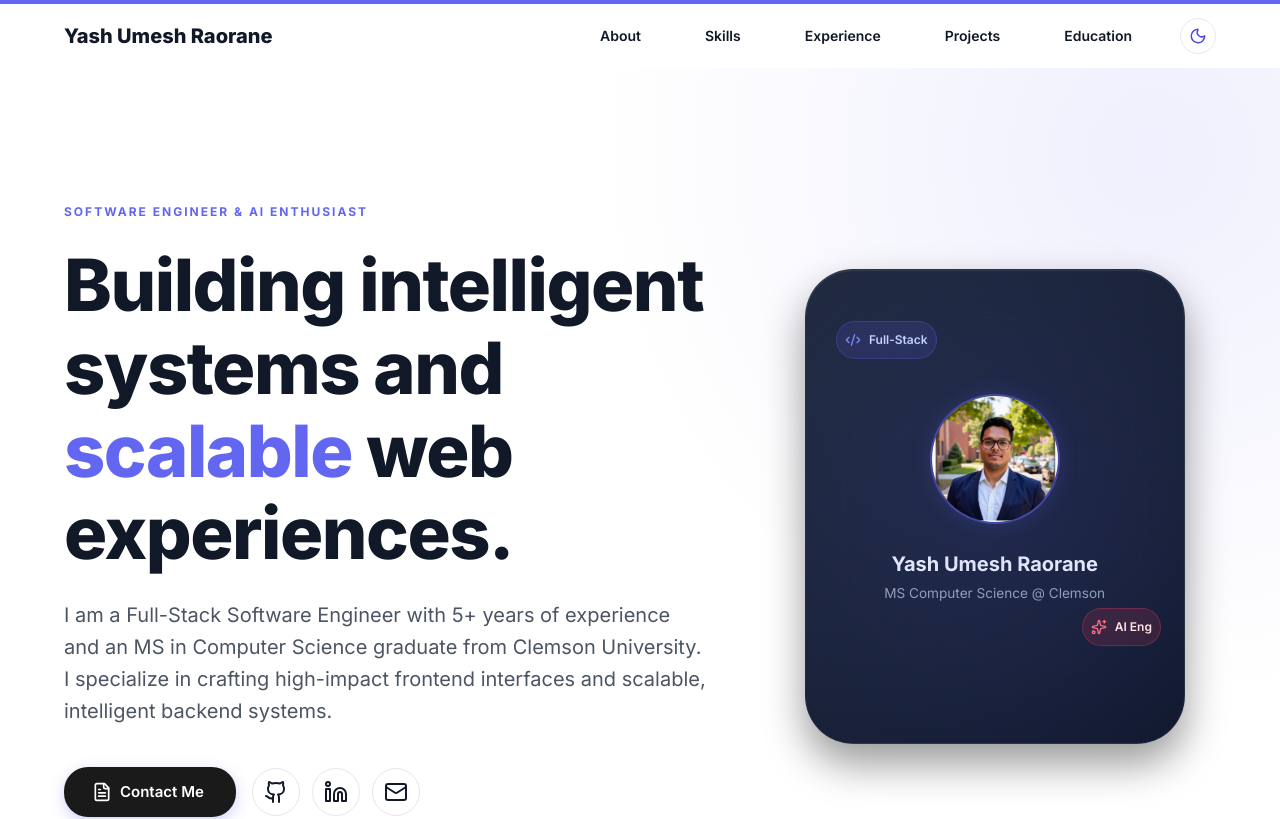
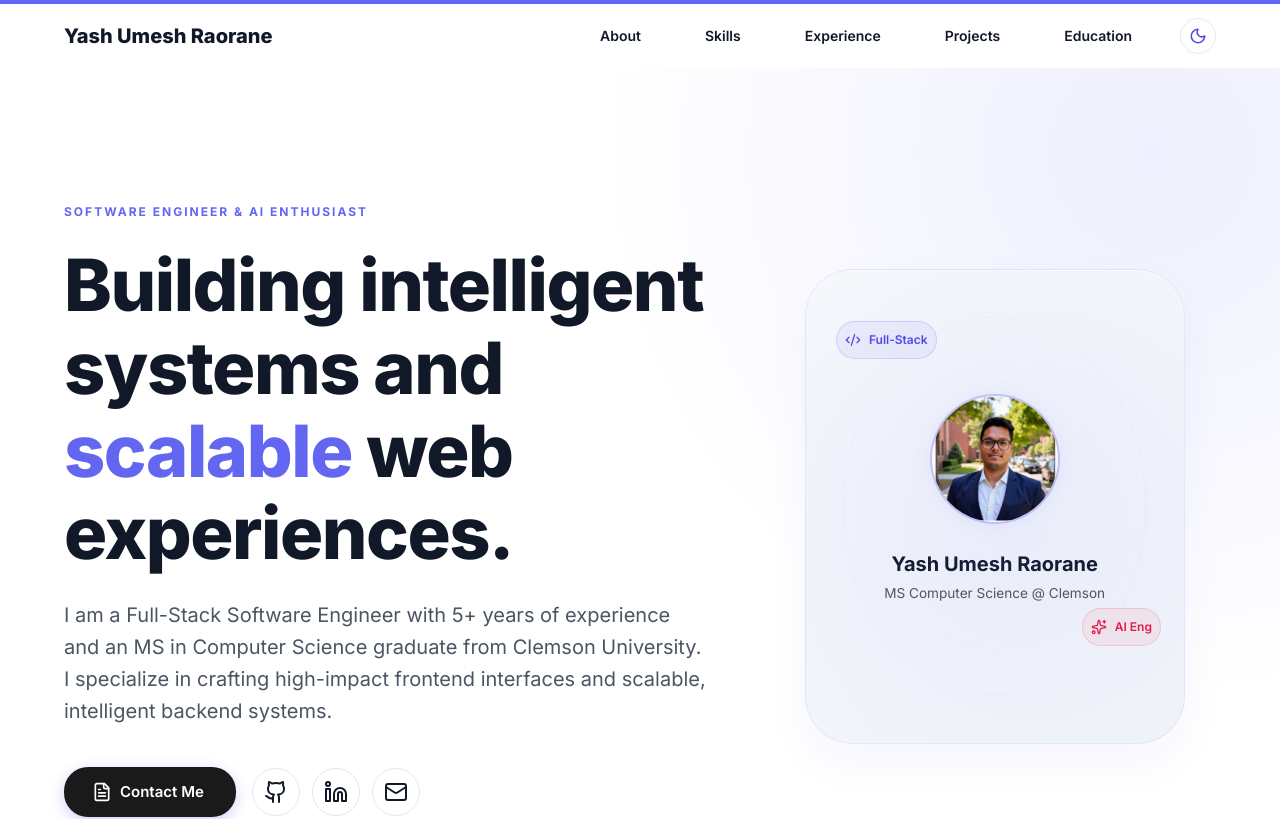
Before and after one commit to yashraorane25/yash_portfolio, a React (Vite) app: page / in a window 1280 px wide. Shown: the top 819 px of the page. Built offline with nearby package versions, Linux system fonts and the light colour scheme.

Commit message:
style: update footer aesthetics and hero card styling
Refactor footer colors and borders for improved light mode support, update full name display, and adjust hero image card background and shadows to adapt dynamically to the active theme.

```diff
--- a/src/components/Footer.tsx
+++ b/src/components/Footer.tsx
@@ -8,33 +8,33 @@ export default function Footer() {
   return (
     <Box
       sx={{
-        bgcolor: isDark ? '#111625' : 'primary.main',
-        color: isDark ? 'text.primary' : 'white',
+        bgcolor: isDark ? '#111625' : '#f8fafc',
+        color: 'text.primary',
         py: 8,
         mt: 'auto',
-        borderTop: isDark ? '1px solid rgba(129, 140, 248, 0.12)' : 'none',
+        borderTop: isDark ? '1px solid rgba(129, 140, 248, 0.12)' : '1px solid #e2e8f0',
         transition: 'all 0.3s ease'
       }}
     >
       <Container maxWidth="lg">
         <Grid container spacing={4}>
           <Grid size={{ xs: 12, md: 6 }}>
-            <Typography variant="h5" sx={{ fontWeight: 800, mb: 2, color: isDark ? 'secondary.main' : 'inherit' }}>
-              YASH RAORANE
+            <Typography variant="h5" sx={{ fontWeight: 800, mb: 2, color: 'secondary.main' }}>
+              YASH UMESH RAORANE
             </Typography>
-            <Typography variant="body1" sx={{ color: isDark ? 'text.secondary' : 'rgba(255, 255, 255, 0.6)', maxWidth: 400 }}>
+            <Typography variant="body1" sx={{ color: 'text.secondary', maxWidth: 400 }}>
               Building the future of web and AI. Let's connect and create something amazing together.
             </Typography>
           </Grid>
           <Grid size={{ xs: 12, md: 6 }} sx={{ display: 'flex', justifyContent: { md: 'flex-end' }, alignItems: 'center' }}>
             <Stack direction="row" spacing={3}>
-              <SocialLink href="https://github.com/yashraorane25" icon={<Github size={24} />} isDark={isDark} />
-              <SocialLink href="https://linkedin.com/in/yashraorane" icon={<Linkedin size={24} />} isDark={isDark} />
-              <SocialLink href="mailto:yashraorane25@gmail.com" icon={<Mail size={24} />} isDark={isDark} />
+              <SocialLink href="https://github.com/yashraorane25" icon={<Github size={24} />} />
+              <SocialLink href="https://linkedin.com/in/yashraorane" icon={<Linkedin size={24} />} />
+              <SocialLink href="mailto:yashraorane25@gmail.com" icon={<Mail size={24} />} />
             </Stack>
           </Grid>
         </Grid>
-        <Divider sx={{ my: 4, borderColor: isDark ? 'divider' : 'rgba(255, 255, 255, 0.1)' }} />
+        <Divider sx={{ my: 4, borderColor: 'divider' }} />
         {/*<Box sx={{ display: 'flex', justifyContent: 'space-between', flexWrap: 'wrap', gap: 2 }}>
           <Typography variant="body2" sx={{ color: isDark ? 'text.secondary' : 'rgba(255, 255, 255, 0.4)' }}>
             © {new Date().getFullYear()} Yash Umesh Raorane. All rights reserved.
@@ -48,7 +48,7 @@ export default function Footer() {
   );
 }
 
-function SocialLink({ href, icon, isDark }: { href: string; icon: React.ReactNode; isDark: boolean }) {
+function SocialLink({ href, icon }: { href: string; icon: React.ReactNode }) {
   return (
     <Box
       component="a"
@@ -56,10 +56,10 @@ function SocialLink({ href, icon, isDark }: { href: string; icon: React.ReactNod
       target="_blank"
       rel="noopener noreferrer"
       sx={{
-        color: isDark ? 'text.secondary' : 'rgba(255, 255, 255, 0.6)',
+        color: 'text.secondary',
         transition: 'all 0.2s',
         '&:hover': {
-          color: isDark ? 'secondary.main' : 'white',
+          color: 'secondary.main',
           transform: 'translateY(-2px)'
         }
       }}
--- a/src/components/Hero.tsx
+++ b/src/components/Hero.tsx
@@ -1,4 +1,4 @@
-import { Box, Typography, Button, Container, Stack, Grid } from '@mui/material';
+import { Box, Typography, Button, Container, Stack, Grid, useTheme } from '@mui/material';
 import { motion } from 'motion/react';
 import { Github, Linkedin, Mail, FileText, User, Sparkles, Code2, Globe } from 'lucide-react';
 import { useState } from 'react';
@@ -7,6 +7,8 @@ import yashPhoto from '../assets/Yash_Image.png';
 
 export default function Hero() {
   const [imageError, setImageError] = useState(false);
+  const theme = useTheme();
+  const isDark = theme.palette.mode === 'dark';
   return (
     <Box
       sx={{
@@ -117,9 +119,15 @@ export default function Hero() {
                   aspectRatio: '4/5',
                   borderRadius: 4,
                   overflow: 'hidden',
-                  background: 'linear-gradient(135deg, rgba(30, 41, 59, 1) 0%, rgba(15, 23, 42, 1) 100%)',
-                  border: '1px solid rgba(255, 255, 255, 0.08)',
-                  boxShadow: '0 20px 40px rgba(0,0,0,0.4), inset 0 1px 1px rgba(255,255,255,0.1)',
+                  background: isDark
+                    ? 'linear-gradient(135deg, rgba(30, 41, 59, 1) 0%, rgba(15, 23, 42, 1) 100%)'
+                    : 'linear-gradient(135deg, #f8fafc 0%, #f1f5f9 100%)',
+                  border: isDark
+                    ? '1px solid rgba(255, 255, 255, 0.08)'
+                    : '1px solid rgba(99, 102, 241, 0.12)',
+                  boxShadow: isDark
+                    ? '0 20px 40px rgba(0,0,0,0.4), inset 0 1px 1px rgba(255,255,255,0.1)'
+                    : '0 20px 40px rgba(99, 102, 241, 0.06), inset 0 1px 1px rgba(255,255,255,0.8)',
                   display: 'flex',
                   flexDirection: 'column',
                   alignItems: 'center',
@@ -132,15 +140,17 @@ export default function Hero() {
                     left: '-50%',
                     width: '200%',
                     height: '200%',
-                    background: 'radial-gradient(circle, rgba(99, 102, 241, 0.15) 0%, transparent 60%)',
+                    background: isDark
+                      ? 'radial-gradient(circle, rgba(99, 102, 241, 0.15) 0%, transparent 60%)'
+                      : 'radial-gradient(circle, rgba(99, 102, 241, 0.08) 0%, transparent 60%)',
                     pointerEvents: 'none'
                   }
                 }}
               >
                 {/* Tech background animation details */}
-                <Box sx={{ position: 'absolute', inset: 0, opacity: 0.2, pointerEvents: 'none' }}>
-                  <Box sx={{ position: 'absolute', top: '10%', left: '10%', width: '80%', height: '80%', border: '1px dashed rgba(255,255,255,0.15)', borderRadius: '50%' }} />
-                  <Box sx={{ position: 'absolute', top: '20%', left: '20%', width: '60%', height: '60%', border: '1px dashed rgba(255,255,255,0.1)', borderRadius: '50%' }} />
+                <Box sx={{ position: 'absolute', inset: 0, opacity: isDark ? 0.2 : 0.4, pointerEvents: 'none' }}>
+                  <Box sx={{ position: 'absolute', top: '10%', left: '10%', width: '80%', height: '80%', border: isDark ? '1px dashed rgba(255,255,255,0.15)' : '1px dashed rgba(99, 102, 241, 0.15)', borderRadius: '50%' }} />
+                  <Box sx={{ position: 'absolute', top: '20%', left: '20%', width: '60%', height: '60%', border: isDark ? '1px dashed rgba(255,255,255,0.1)' : '1px dashed rgba(99, 102, 241, 0.1)', borderRadius: '50%' }} />
                 </Box>
 
                 {/* Animated Floating Badges */}
@@ -152,9 +162,9 @@ export default function Hero() {
                     position: 'absolute',
                     top: '12%',
                     left: '8%',
-                    bgcolor: 'rgba(99, 102, 241, 0.15)',
+                    bgcolor: isDark ? 'rgba(99, 102, 241, 0.15)' : 'rgba(99, 102, 241, 0.08)',
                     backdropFilter: 'blur(4px)',
-                    border: '1px solid rgba(99, 102, 241, 0.3)',
+                    border: isDark ? '1px solid rgba(99, 102, 241, 0.3)' : '1px solid rgba(99, 102, 241, 0.2)',
                     p: 1,
                     borderRadius: 2,
                     display: 'flex',
@@ -162,8 +172,8 @@ export default function Hero() {
                     gap: 1
                   }}
                 >
-                  <Code2 size={16} style={{ color: '#818cf8' }} />
-                  <Typography variant="caption" sx={{ color: '#c7d2fe', fontWeight: 600 }}>Full-Stack</Typography>
+                  <Code2 size={16} style={{ color: isDark ? '#818cf8' : '#4f46e5' }} />
+                  <Typography variant="caption" sx={{ color: isDark ? '#c7d2fe' : '#4f46e5', fontWeight: 600 }}>Full-Stack</Typography>
                 </Box>
 
                 <Box
@@ -174,9 +184,9 @@ export default function Hero() {
                     position: 'absolute',
                     bottom: '22%',
                     right: '6%',
-                    bgcolor: 'rgba(244, 63, 94, 0.15)',
+                    bgcolor: isDark ? 'rgba(244, 63, 94, 0.15)' : 'rgba(244, 63, 94, 0.08)',
                     backdropFilter: 'blur(4px)',
-                    border: '1px solid rgba(244, 63, 94, 0.3)',
+                    border: isDark ? '1px solid rgba(244, 63, 94, 0.3)' : '1px solid rgba(244, 63, 94, 0.2)',
                     p: 1,
                     borderRadius: 2,
                     display: 'flex',
@@ -184,8 +194,8 @@ export default function Hero() {
                     gap: 1
                   }}
                 >
-                  <Sparkles size={16} style={{ color: '#fb7185' }} />
-                  <Typography variant="caption" sx={{ color: '#ffe4e6', fontWeight: 600 }}>AI Eng</Typography>
+                  <Sparkles size={16} style={{ color: isDark ? '#fb7185' : '#e11d48' }} />
+                  <Typography variant="caption" sx={{ color: isDark ? '#ffe4e6' : '#e11d48', fontWeight: 600 }}>AI Eng</Typography>
                 </Box>
 
                 {/* Avatar Photo / Silhouette Fallback */}
@@ -195,9 +205,15 @@ export default function Hero() {
                     width: 130,
                     height: 130,
                     borderRadius: '50%',
-                    background: 'linear-gradient(135deg, rgba(99, 102, 241, 0.2) 0%, rgba(139, 92, 246, 0.2) 100%)',
-                    border: '2px solid rgba(99, 102, 241, 0.4)',
-                    boxShadow: '0 0 20px rgba(99, 102, 241, 0.2)',
+                    background: isDark
+                      ? 'linear-gradient(135deg, rgba(99, 102, 241, 0.2) 0%, rgba(139, 92, 246, 0.2) 100%)'
+                      : 'linear-gradient(135deg, rgba(99, 102, 241, 0.1) 0%, rgba(139, 92, 246, 0.1) 100%)',
+                    border: isDark
+                      ? '2px solid rgba(99, 102, 241, 0.4)'
+                      : '2px solid rgba(99, 102, 241, 0.25)',
+                    boxShadow: isDark
+                      ? '0 0 20px rgba(99, 102, 241, 0.2)'
+                      : '0 0 20px rgba(99, 102, 241, 0.08)',
                     display: 'flex',
                     alignItems: 'center',
                     justifyContent: 'center',
@@ -219,15 +235,15 @@ export default function Hero() {
                       }}
                     />
                   ) : (
-                    <User size={64} style={{ color: '#a5b4fc', opacity: 0.8 }} />
+                    <User size={64} style={{ color: isDark ? '#a5b4fc' : '#6366f1', opacity: 0.8 }} />
                   )}
                 </Box>
 
                 {/* Interactive labels & details */}
-                <Typography variant="h6" sx={{ color: '#f1f5f9', fontWeight: 700, mb: 0.5 }}>
+                <Typography variant="h6" sx={{ color: isDark ? '#f1f5f9' : 'text.primary', fontWeight: 700, mb: 0.5 }}>
                   Yash Umesh Raorane
                 </Typography>
-                <Typography variant="body2" sx={{ color: '#94a3b8', mb: 2, fontSize: '0.85rem' }}>
+                <Typography variant="body2" sx={{ color: isDark ? '#94a3b8' : 'text.secondary', mb: 2, fontSize: '0.85rem' }}>
                   MS Computer Science @ Clemson
                 </Typography>
 
```
Also changed, not shown: 1 other file (tests, documents, lock files or other folders).
